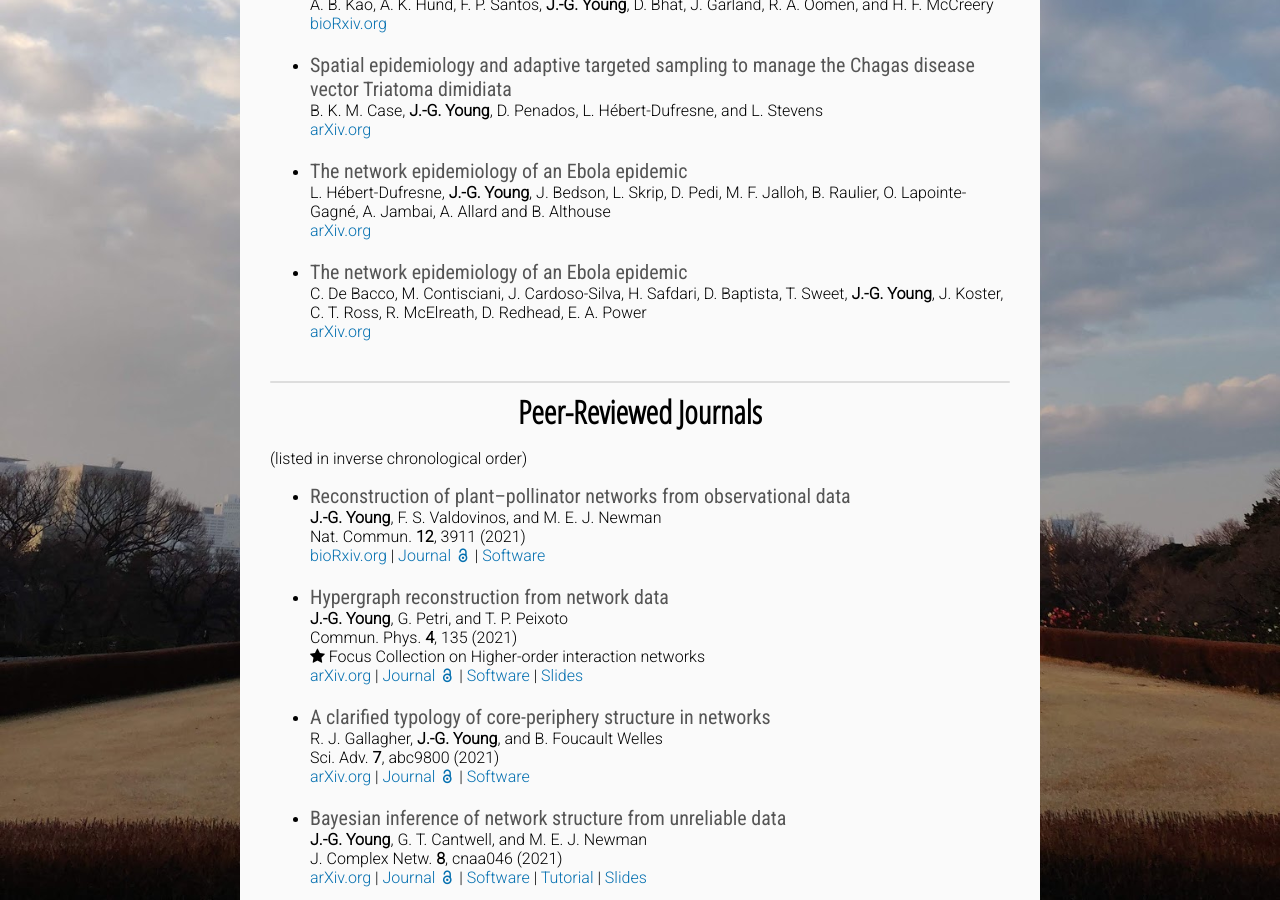
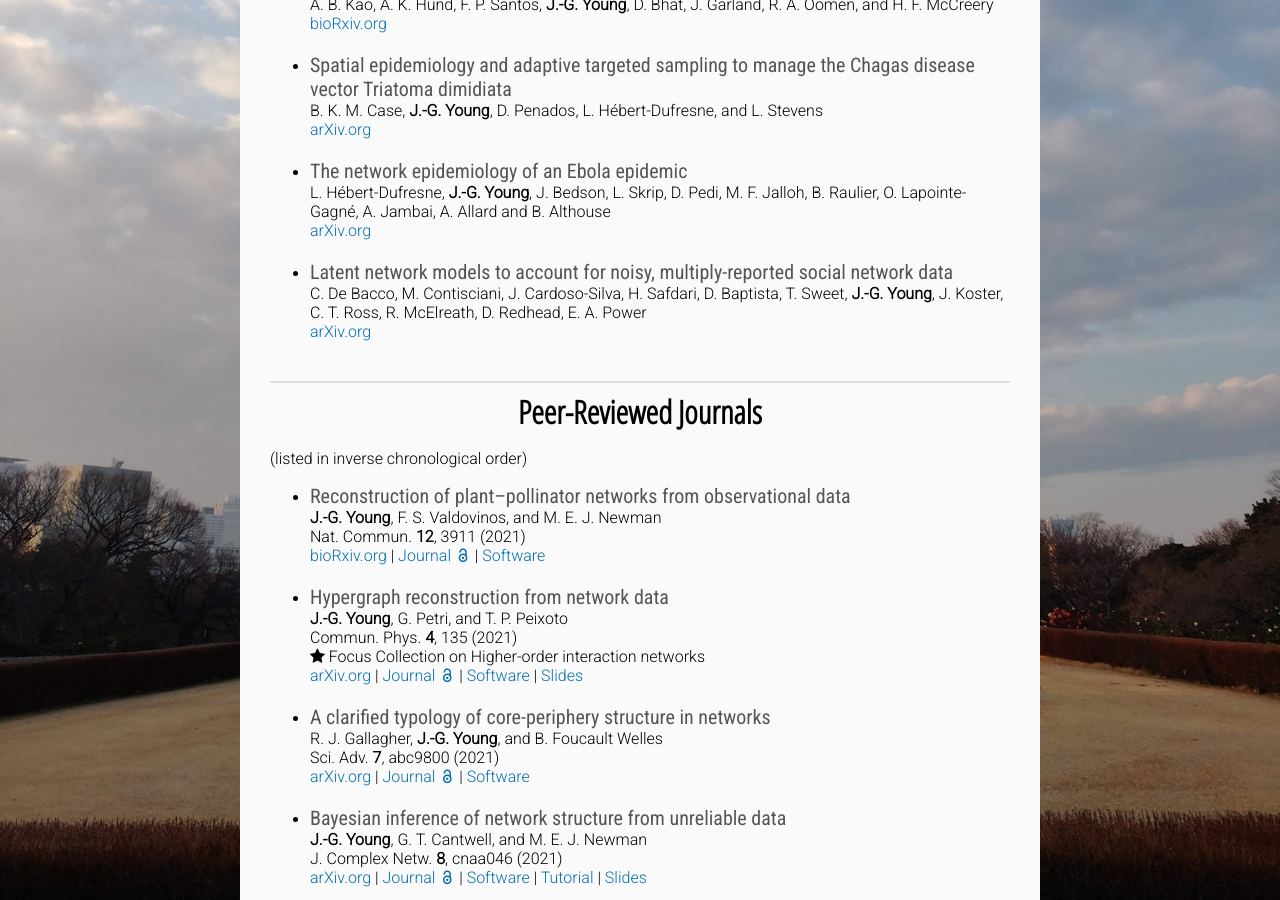
Before and after one commit to jg-you/jg-you.github.io, a Jekyll site: the page built from publications.md, in a window 1280 px wide and 900 px high, scrolled down 775 px. Built offline with Jekyll 4.4.1, drawn with Linux system fonts in a browser that asks for light colours; some web fonts are replaced; comment, search, counter and statistics services are not loaded.

Commit message:
Update publications.md

```diff
--- a/publications.md
+++ b/publications.md
@@ -26,7 +26,7 @@ B. K. M. Case, **J.-G. Young**, D. Penados, L. Hébert-Dufresne, and L. Stevens<
 L. Hébert-Dufresne, **J.-G. Young**, J. Bedson, L. Skrip, D. Pedi, M. F. Jalloh, B. Raulier, O. Lapointe-Gagné, A. Jambai, A. Allard and B. Althouse<br/>
 [arXiv.org](https://arxiv.org/abs/2111.08686)
 
-* <span class="pub-title">The network epidemiology of an Ebola epidemic</span><br/>
+* <span class="pub-title">Latent network models to account for noisy, multiply-reported social network data</span><br/>
 C. De Bacco, M. Contisciani, J. Cardoso-Silva, H. Safdari, D. Baptista, T. Sweet, **J.-G. Young**, J. Koster, C. T. Ross, R. McElreath, D. Redhead, E. A. Power<br/>
 [arXiv.org](https://arxiv.org/abs/2112.11396)
 
```
